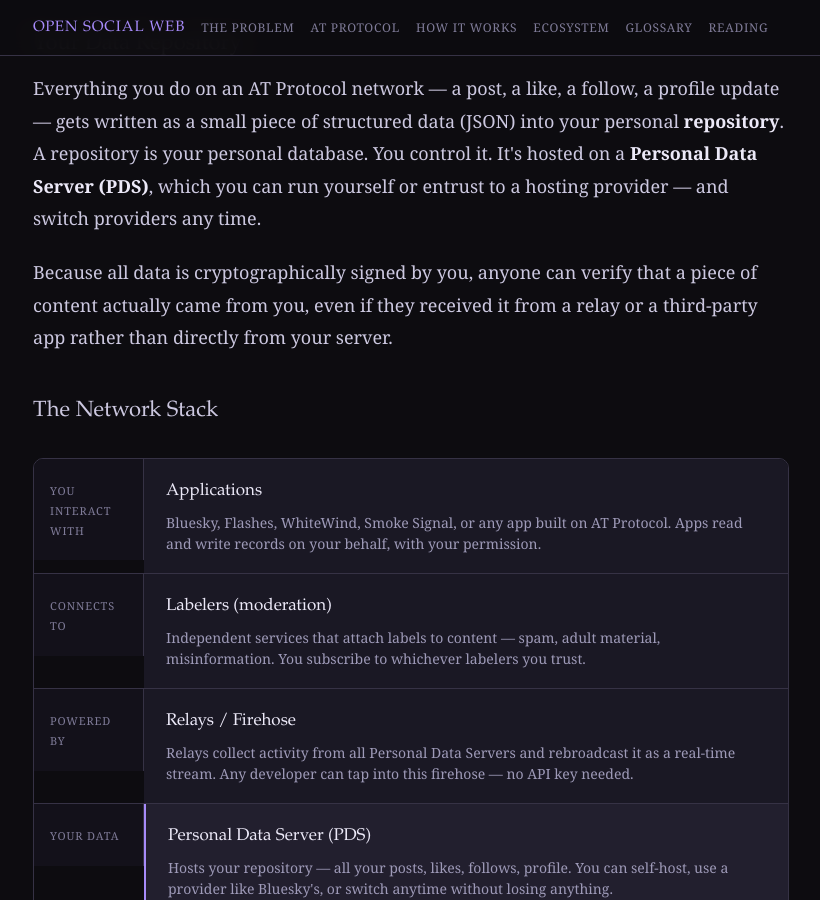
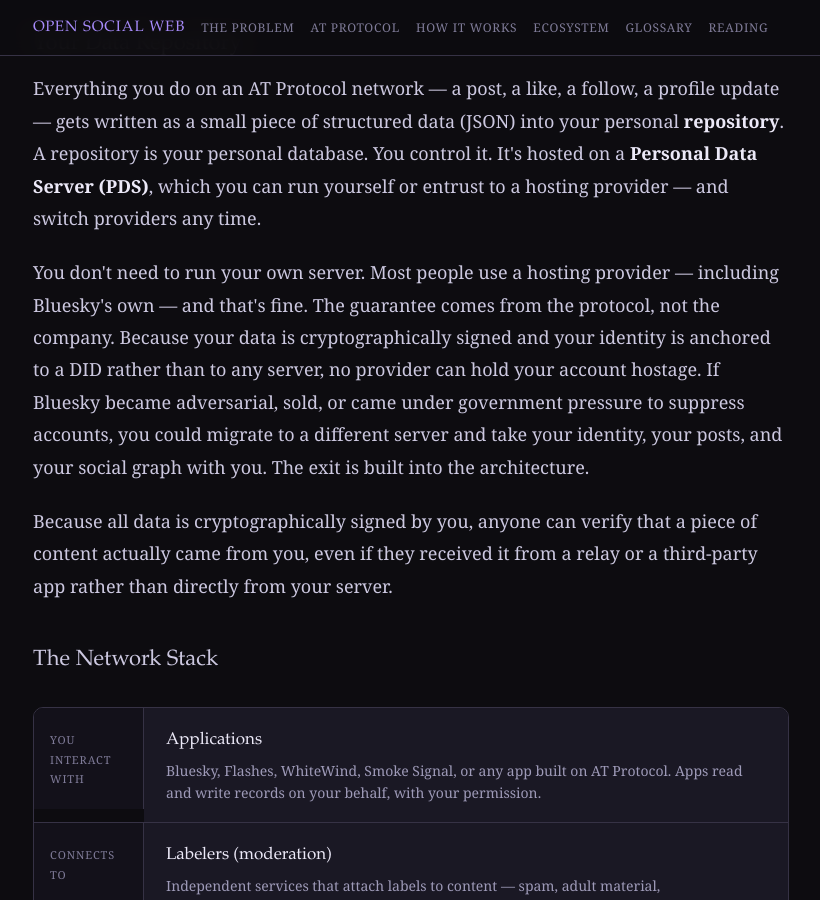
Before and after one commit to devilleweppenaar/home.github.io, a Jekyll site: the page open-social-web.html, which Jekyll copies as it is, in a window 1280 px wide and 900 px high, scrolled down 4645 px. Shown: the whole window, without its empty margins (229-1049 px from the left). Built offline with Jekyll 4.4.1, drawn with Linux system fonts in a browser that asks for light colours.

Commit message:
applied feedback from friends

```diff
--- a/open-social-web.html
+++ b/open-social-web.html
@@ -1081,6 +1081,20 @@
                     </p>
 
                     <p>
+                        You don't need to run your own server. Most people use a
+                        hosting provider — including Bluesky's own — and that's
+                        fine. The guarantee comes from the protocol, not the
+                        company. Because your data is cryptographically signed
+                        and your identity is anchored to a DID rather than to
+                        any server, no provider can hold your account hostage. If
+                        Bluesky became adversarial, sold, or came under
+                        government pressure to suppress accounts, you could
+                        migrate to a different server and take your identity,
+                        your posts, and your social graph with you. The exit is
+                        built into the architecture.
+                    </p>
+
+                    <p>
                         Because all data is cryptographically signed by you,
                         anyone can verify that a piece of content actually came
                         from you, even if they received it from a relay or a
```
